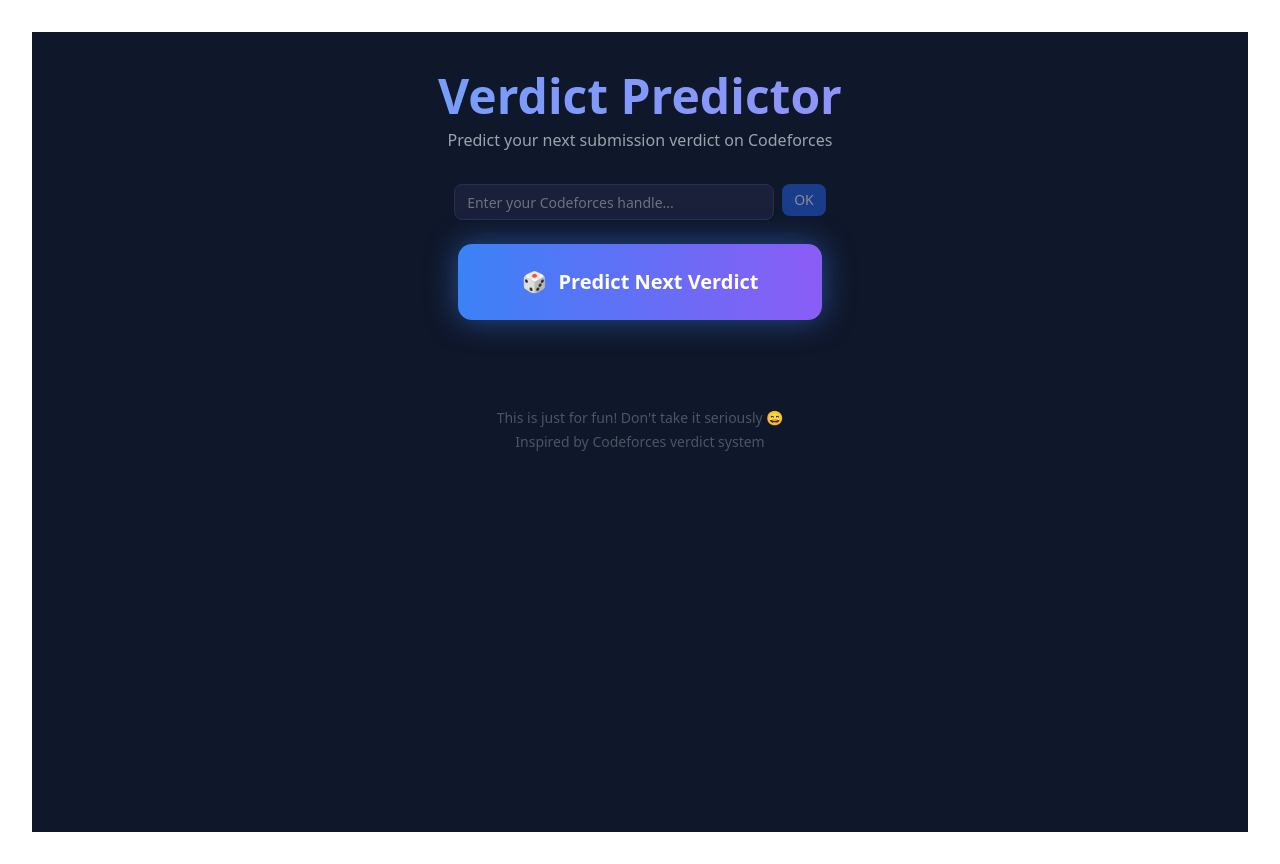
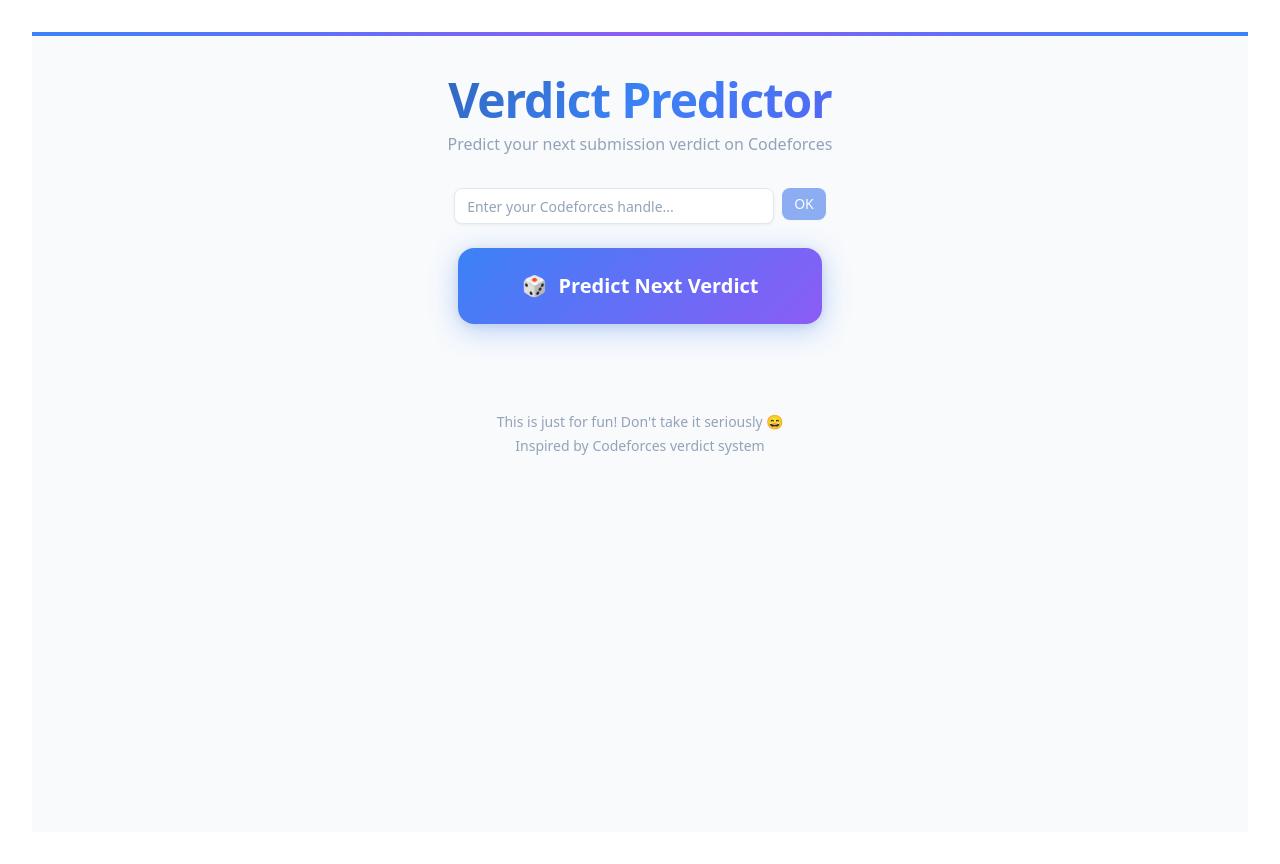
Before and after one commit to Witherwithwinter/CF-Verdict-Predictor, a React (Vite) app: page / in a window 1280 px wide. Built offline with nearby package versions, Linux system fonts and the light colour scheme.

Commit message:
feat: pure white theme with 3D depth feel, minimal lines

```diff
--- a/src/sections/VerdictPredictor.tsx
+++ b/src/sections/VerdictPredictor.tsx
@@ -81,20 +81,27 @@
 function CFUserBadge({ user }: { user: CFUserInfo }) {
   const isLGM = user.rating >= 3000;
   return (
-    <div className="flex items-center justify-center gap-3 mb-6 flex-wrap">
+    <div className="flex items-center justify-center gap-4 mb-8 flex-wrap">
       {/* Avatar */}
+      <div
+        className="shrink-0 rounded-full p-0.5"
+        style={{
+          background: `linear-gradient(135deg, ${user.color}, ${user.color}88)`,
+          boxShadow: `0 4px 16px ${user.color}33`,
+        }}
+      >
         <img
           src={user.avatar}
           alt={user.handle}
-        className="w-14 h-14 rounded-full border-2 shrink-0"
-        style={{ borderColor: user.color }}
+          className="w-14 h-14 rounded-full bg-white"
           onError={e => {
             (e.target as HTMLImageElement).src = 'https://userpic.codeforces.org/no-title.jpg';
           }}
         />
+      </div>
 
       {/* Handle + Rating + Rank */}
-      <div className="flex items-center gap-3 flex-wrap">
+      <div className="flex items-center gap-3 flex-wrap items-center">
         {/* Handle — LGM: first char black, rest red */}
         <span className="text-2xl font-bold" style={{ fontFamily: 'monospace' }}>
           {isLGM ? (
@@ -110,7 +117,11 @@
         {/* Rating pill */}
         <span
           className="text-base px-3 py-0.5 rounded-full font-semibold"
-          style={{ color: user.color, border: `1px solid ${user.color}` }}
+          style={{
+            color: user.color,
+            border: `1.5px solid ${user.color}`,
+            background: `${user.color}0d`,
+          }}
         >
           {user.rating}
         </span>
@@ -159,21 +170,24 @@
   }, [lastPredicted]);
 
   return (
-    <div className="min-h-screen flex flex-col" style={{ backgroundColor: '#0f172a' }}>
-      {/*
-        Full-width layout:
-        - Mobile:  px-4 (16px) on each side
-        - Tablet:  px-6 (24px)
-        - Desktop: px-8 (32px) — no max-width, truly fullscreen
-      */}
+    <div className="min-h-screen flex flex-col" style={{ backgroundColor: '#f8fafc' }}>
+
+      {/* Subtle top gradient line for 3D feel */}
+      <div
+        className="h-1 w-full"
+        style={{
+          background: 'linear-gradient(to right, #3b82f6, #8b5cf6, #3b82f6)',
+        }}
+      />
+
       <div className="flex-1 flex flex-col w-full px-4 sm:px-6 lg:px-8 py-6 sm:py-10">
 
         {/* ===== Title ===== */}
         <div className="text-center mb-8">
           <h1
-            className="text-4xl sm:text-5xl font-bold mb-2"
+            className="text-4xl sm:text-5xl font-bold mb-2 tracking-tight"
             style={{
-              background: 'linear-gradient(to right, #60a5fa, #a78bfa)',
+              background: 'linear-gradient(135deg, #1e3a5f, #3b82f6, #7c3aed)',
               WebkitBackgroundClip: 'text',
               WebkitTextFillColor: 'transparent',
               backgroundClip: 'text',
@@ -181,7 +195,7 @@
           >
             Verdict Predictor
           </h1>
-          <p className="text-gray-400 text-sm sm:text-base">
+          <p className="text-slate-400 text-sm sm:text-base">
             Predict your next submission verdict on Codeforces
           </p>
         </div>
@@ -194,19 +208,20 @@
             value={inputValue}
             onChange={e => setInputValue(e.target.value)}
             onKeyDown={e => e.key === 'Enter' && handleCFSubmit()}
-            className="w-72 sm:w-80 bg-[#1a1f3a] border-[#2a2f4a] text-white placeholder:text-gray-500"
+            className="w-72 sm:w-80 border-slate-200 bg-white text-slate-900 placeholder:text-slate-400 shadow-sm focus:shadow-md transition-shadow"
+            style={{ boxShadow: '0 1px 3px rgba(0,0,0,0.06)' }}
           />
           <Button
             onClick={handleCFSubmit}
             disabled={isLoadingCF || !inputValue.trim()}
             size="sm"
-            className="bg-blue-600 hover:bg-blue-700 text-white"
+            className="bg-blue-600 hover:bg-blue-700 text-white shadow-sm hover:shadow-md transition-shadow"
           >
             {isLoadingCF ? '...' : 'OK'}
           </Button>
         </div>
         {cfError && (
-          <p className="text-center text-red-400 text-sm mb-4">{cfError}</p>
+          <p className="text-center text-red-500 text-sm mb-4">{cfError}</p>
         )}
 
         {/* ===== CF User Badge ===== */}
@@ -218,26 +233,30 @@
             onClick={handlePredict}
             disabled={isPredicting}
             className={cn(
-              "text-lg sm:text-xl px-10 sm:px-16 py-5 sm:py-6 font-bold rounded-xl transition-all duration-300",
+              "text-lg sm:text-xl px-10 sm:px-16 py-5 sm:py-6 font-bold rounded-2xl transition-all duration-300",
               "disabled:opacity-50 disabled:cursor-not-allowed",
-              isPredicting ? "cursor-not-allowed opacity-50" : "cursor-pointer"
+              isPredicting ? "cursor-not-allowed opacity-50" : "cursor-pointer hover:scale-[1.03] active:scale-[0.98]"
             )}
             style={{
               background: isPredicting
-                ? 'linear-gradient(to right, #2563eb, #7c3aed)'
-                : 'linear-gradient(to right, #3b82f6, #8b5cf6)',
-              boxShadow: '0 0 30px rgba(59, 130, 246, 0.5)',
+                ? 'linear-gradient(135deg, #2563eb, #7c3aed)'
+                : 'linear-gradient(135deg, #3b82f6, #8b5cf6)',
+              boxShadow: isPredicting
+                ? '0 4px 20px rgba(59, 130, 246, 0.3)'
+                : '0 6px 28px rgba(59, 130, 246, 0.35), 0 2px 8px rgba(0,0,0,0.08)',
               color: 'white',
               border: 'none',
             }}
             onMouseEnter={e => {
               if (!isPredicting) {
-                e.currentTarget.style.boxShadow = '0 0 40px rgba(59, 130, 246, 0.7)';
+                (e.currentTarget as HTMLElement).style.boxShadow =
+                  '0 8px 36px rgba(59, 130, 246, 0.45), 0 2px 8px rgba(0,0,0,0.10)';
               }
             }}
             onMouseLeave={e => {
               if (!isPredicting) {
-                e.currentTarget.style.boxShadow = '0 0 30px rgba(59, 130, 246, 0.5)';
+                (e.currentTarget as HTMLElement).style.boxShadow =
+                  '0 6px 28px rgba(59, 130, 246, 0.35), 0 2px 8px rgba(0,0,0,0.08)';
               }
             }}
           >
@@ -258,15 +277,15 @@
         {/* ===== Last Predicted Highlight ===== */}
         {lastPredicted && !isPredicting && (
           <div className="mb-8 w-full">
-            {/*
-              Full-width card on all screens.
-              Centered text, no max-width cap.
-            */}
             <div
-              className="rounded-lg p-6 sm:p-8 w-full"
-              style={{ backgroundColor: '#1a1f3a', border: '1px solid #2a2f4a' }}
+              className="rounded-2xl p-6 sm:p-8 w-full"
+              style={{
+                backgroundColor: '#fff',
+                border: '1px solid #e2e8f0',
+                boxShadow: '0 4px 24px rgba(0,0,0,0.06), 0 1px 4px rgba(0,0,0,0.04)',
+              }}
             >
-              <p className="text-gray-400 mb-2 text-center text-sm sm:text-base">
+              <p className="text-slate-400 mb-2 text-center text-sm sm:text-base">
                 Most Likely Verdict:
               </p>
               <div
@@ -282,7 +301,7 @@
                 {lastPredicted.probability}%
               </p>
               {funMessage && (
-                <p className="text-gray-300 text-sm italic text-center">
+                <p className="text-slate-500 text-sm italic text-center">
                   &ldquo;{funMessage}&rdquo;
                 </p>
               )}
@@ -293,12 +312,16 @@
         {/* ===== Predictions List ===== */}
         {predictions.length > 0 && !isPredicting && (
           <div
-            className="rounded-lg overflow-hidden w-full"
-            style={{ backgroundColor: '#1a1f3a', border: '1px solid #2a2f4a' }}
+            className="rounded-2xl overflow-hidden w-full"
+            style={{
+              backgroundColor: '#fff',
+              border: '1px solid #e2e8f0',
+              boxShadow: '0 4px 24px rgba(0,0,0,0.06), 0 1px 4px rgba(0,0,0,0.04)',
+            }}
           >
             {/* Header */}
-            <div className="p-4 sm:p-6 border-b border-[#2a2f4a]">
-              <h2 className="text-xl sm:text-2xl font-bold text-center text-gray-200">
+            <div className="p-4 sm:p-6 border-b border-slate-100">
+              <h2 className="text-xl sm:text-2xl font-bold text-center text-slate-700">
                 Verdict Probabilities
               </h2>
             </div>
@@ -309,11 +332,11 @@
                 <div
                   key={pred.verdict.id}
                   className={cn(
-                    "p-4 rounded-lg transition-all",
-                    index === 0 && "ring-2 ring-blue-500/50"
+                    "p-4 rounded-xl transition-all",
+                    index === 0 && "ring-2 ring-blue-200 bg-blue-50/50"
                   )}
                   style={{
-                    backgroundColor: index === 0 ? '#2a2f4a' : 'transparent',
+                    backgroundColor: index === 0 ? '#eff6ff' : 'transparent',
                   }}
                 >
                   <div className="flex items-center justify-between mb-3">
@@ -326,7 +349,7 @@
                         >
                           {pred.verdict.fullName}
                         </p>
-                        <p className="text-xs sm:text-sm text-gray-500">{pred.verdict.id}</p>
+                        <p className="text-xs sm:text-sm text-slate-400">{pred.verdict.id}</p>
                       </div>
                     </div>
                     <div className="text-right shrink-0 ml-4">
@@ -340,15 +363,15 @@
                   </div>
                   {/* Progress Bar */}
                   <div
-                    className="h-3 rounded-full overflow-hidden"
-                    style={{ backgroundColor: '#0a0e27' }}
+                    className="h-2.5 rounded-full overflow-hidden"
+                    style={{ backgroundColor: '#f1f5f9' }}
                   >
                     <div
                       className="h-full rounded-full transition-all duration-500 ease-out"
                       style={{
                         backgroundColor: pred.verdict.color,
                         width: `${pred.probability}%`,
-                        opacity: 0.8,
+                        boxShadow: `0 0 8px ${pred.verdict.color}66`,
                       }}
                     />
                   </div>
@@ -359,7 +382,7 @@
         )}
 
         {/* ===== Footer ===== */}
-        <div className="mt-12 text-center text-gray-600 text-xs sm:text-sm">
+        <div className="mt-12 text-center text-slate-400 text-xs sm:text-sm">
           <p>This is just for fun! Don&apos;t take it seriously 😄</p>
           <p className="mt-1">Inspired by Codeforces verdict system</p>
         </div>
```
Lines whose indentation alone changed are shown as unchanged.
